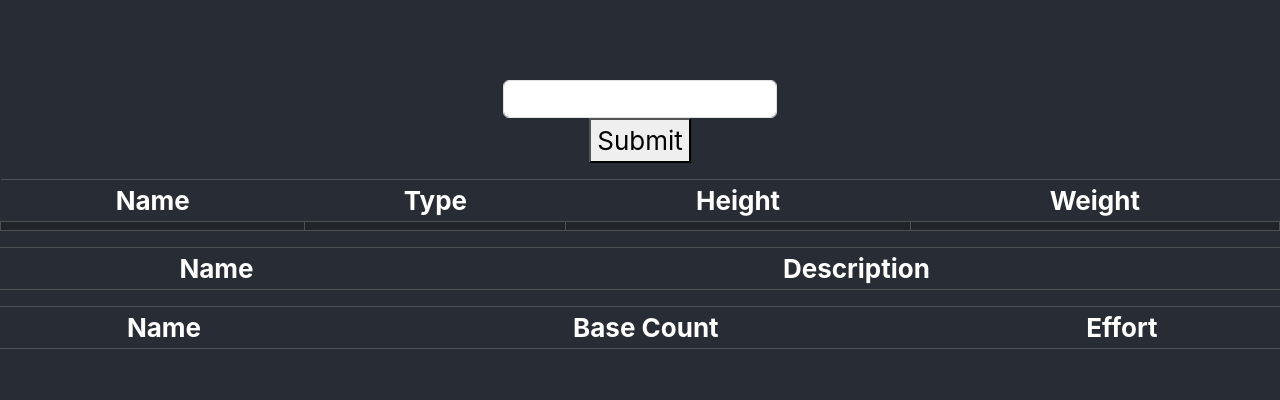
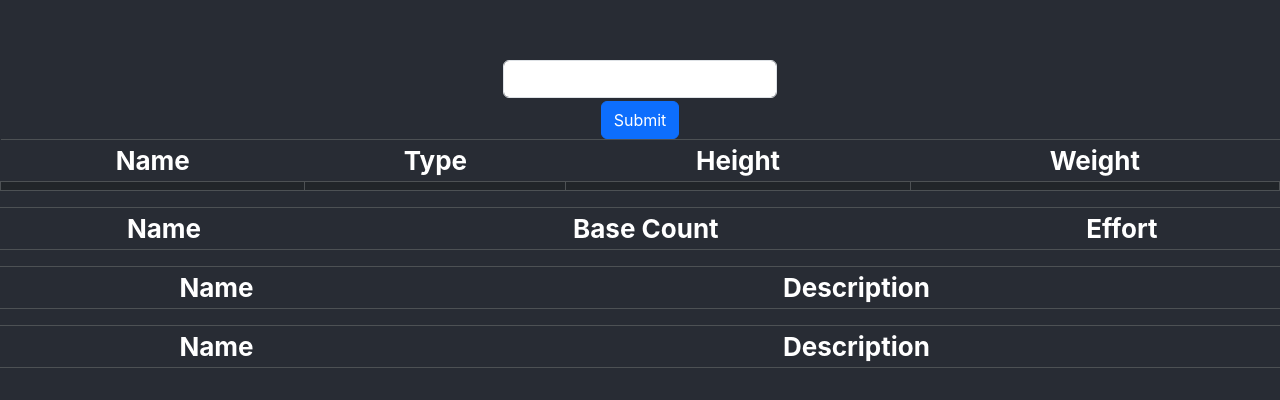
Before and after one commit to langerno/mi449_final, a React (Create React App) app: page / in a window 1280 px wide. Shown: the part 178-578 px from the top of the page. Built offline with nearby package versions, Linux system fonts and the light colour scheme.

Commit message:
Added moves table

```diff
--- a/src/App.js
+++ b/src/App.js
@@ -10,9 +10,9 @@ function capitalizeFirstLetter(string) {
 
 function Search(){
   return (
-    <div class="mb-3">
-      <input id="searchBar" class="form-control" aria-describedby="emailHelp"/>
-      <button onClick={onSubmit}>Submit</button>
+    <div class="form-inline">
+      <input id="searchBar" class="form-control"/>
+      <button class="btn btn-primary" onClick={onSubmit}>Submit</button>
     </div>
   )
 
@@ -76,8 +76,8 @@ function updateDesc(){
 function PokeImage() {
   return(
     <>
-      <img alt="" id="frontSprite"></img>
-      <img alt="" id="backSprite"></img>
+      <img class="img img-responsive" alt="" id="frontSprite"></img>
+      <img class="img img-responsive" alt="" id="backSprite"></img>
     </>
   )
 }
@@ -119,6 +119,38 @@ async function updateAbilities() {
 
 
 
+
+function PokeMoves(){
+  return(
+    <table id="moves" class="table table-dark table-bordered table-sm">
+      <thead id="moves_head" class="thead-dark">
+        <th scope="col">Name</th>
+        <th scope="col">Description</th>
+      </thead>
+      <tbody id="moves_body">
+
+      </tbody>
+    </table>
+  )
+}
+
+async function updateMoves(){
+  let moves_html = ""
+  console.log(currentPokeData.moves)
+  for(let move of currentPokeData.moves) {
+    let response = await fetch(move.move.url)
+    let move_data = await response.json();
+    let desc = move_data.effect_entries[0]
+    let chance = move_data.effect_chance
+    console.log(desc)
+    if (desc != null) {
+      moves_html += "<tr scope='row'><td>" + capitalizeFirstLetter(move.move.name) + "</td><td>" + desc.short_effect.replace("$effect_chance", chance) + "</td></tr>"
+    }
+  }
+  document.getElementById("moves_body").innerHTML = moves_html
+}
+
+
 function PokeStats(){
   return(
     <table id="stats" class="table table-dark table-bordered table-sm">
@@ -145,7 +177,9 @@ async function updateStats() {
 
 
 async function updatePage() {
+  document.getElementById("searchBar").value = ""
   updateAbilities()
+  updateMoves()
   updateStats()
   updateImage()
   updateDesc()
@@ -158,8 +192,9 @@ function App() {
         <Search />
         <PokeImage />
         <PokeDesc />
+        <PokeStats />
         <PokeAbilities />
-        <PokeStats />
+        <PokeMoves />
       </header>
     </div>
   );
```
Lines whose indentation alone changed are shown as unchanged.
